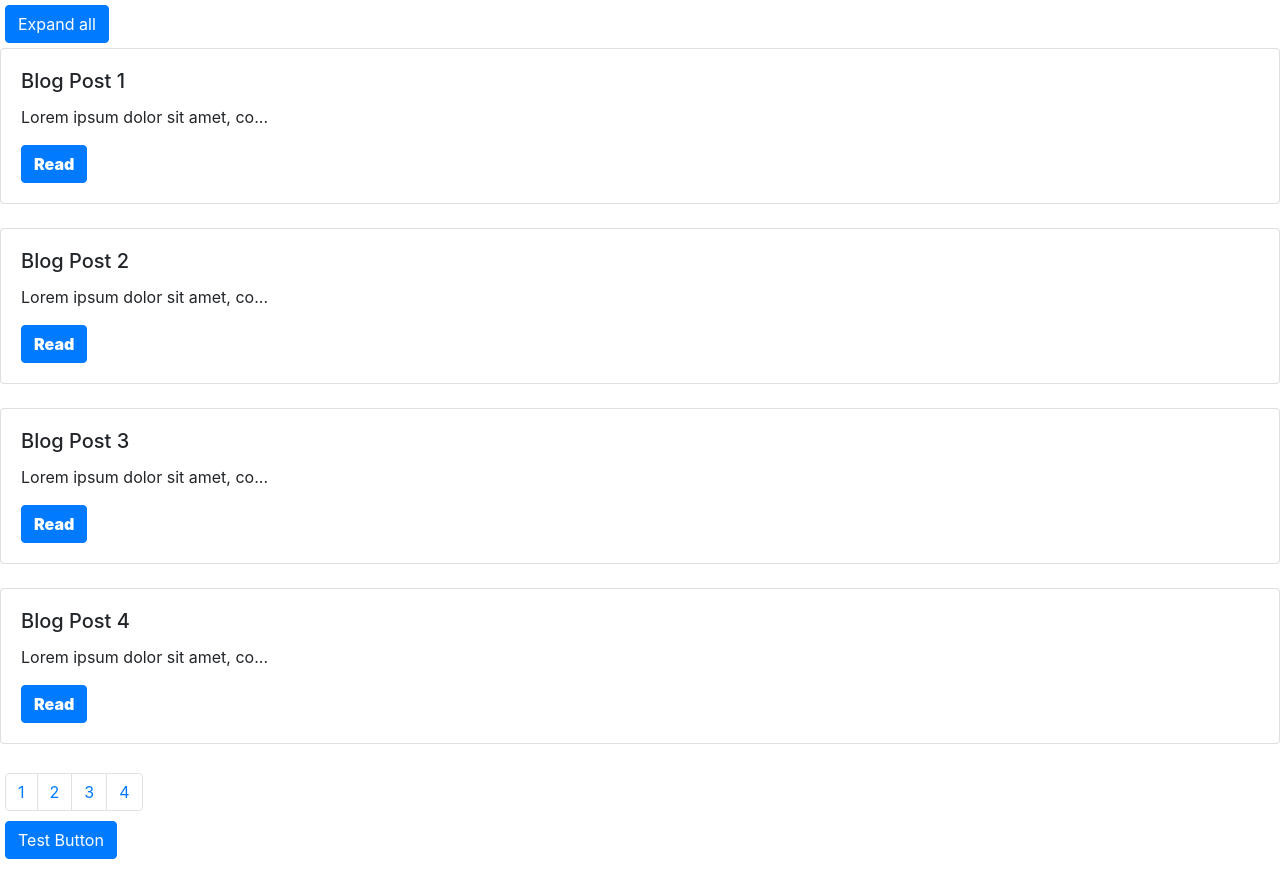
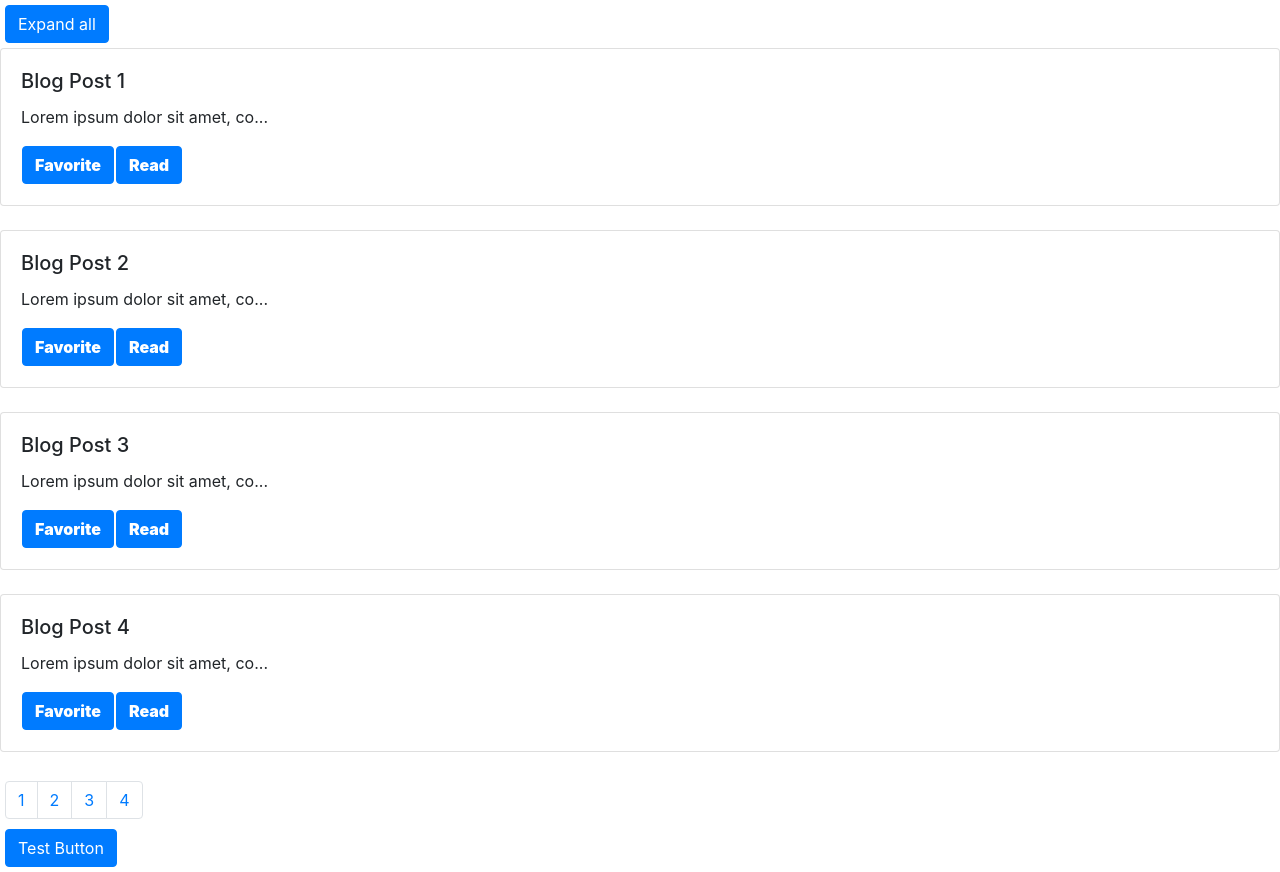
Before and after one commit to stijanic/web, an Angular app in the folder Angular/Components/: page / in a window 1280 px wide. Built offline with nearby package versions, Linux system fonts and the light colour scheme.

Commit message:
Using ngClass for conditional styling

```diff
--- a/Angular/Components/src/app/blog-post-tile/blog-post-tile.component.html
+++ b/Angular/Components/src/app/blog-post-tile/blog-post-tile.component.html
@@ -1,7 +1,8 @@
-<div class="card blog-tile">
+<div class="card blog-tile" [ngClass]="{'fav': post.isFav}">
 	<div class="card-body">
     <h5 class="card-title">{{post.title}}</h5>
 		<p class="card-text" (click)="showFullSummary()">{{post.summary}}</p> <!-- post.summary | truncate:[30] -->
+		<a href="#" (click)="toggleFav()" class="btn btn-primary blog-btn">Favorite</a>
 		<a href="#" class="btn btn-primary blog-btn">Read</a>
 	</div>
 </div>
--- a/Angular/Components/src/app/blog-post-tile/blog-post-tile.component.scss
+++ b/Angular/Components/src/app/blog-post-tile/blog-post-tile.component.scss
@@ -1,7 +1,12 @@
 .blog-btn {
 	font-weight: 900;
+	margin: 1px;
 }
 
 :host {
 	margin: 5px;
 }
+
+.fav {
+	background-color: lightgray;
+}
--- a/Angular/Components/src/app/blog-post-tile/blog-post-tile.component.ts
+++ b/Angular/Components/src/app/blog-post-tile/blog-post-tile.component.ts
@@ -20,6 +20,10 @@ export class BlogPostTileComponent implements OnInit {
 		console.log(this.fullSummary);
   }
 
+  toggleFav() {
+    this.post.isFav = !this.post.isFav;
+  }
+
   ngOnInit(): void {
 		this.fullSummary = this.post.summary;
   	this.post.summary = this.truncatePipe.transform(this.post.summary, 30);
--- a/Angular/Components/src/app/blog-post.ts
+++ b/Angular/Components/src/app/blog-post.ts
@@ -1,4 +1,5 @@
 export class BlogPost {
+	isFav?: boolean;
 
 	constructor(public title: string, public summary: string) {
 	}
```
